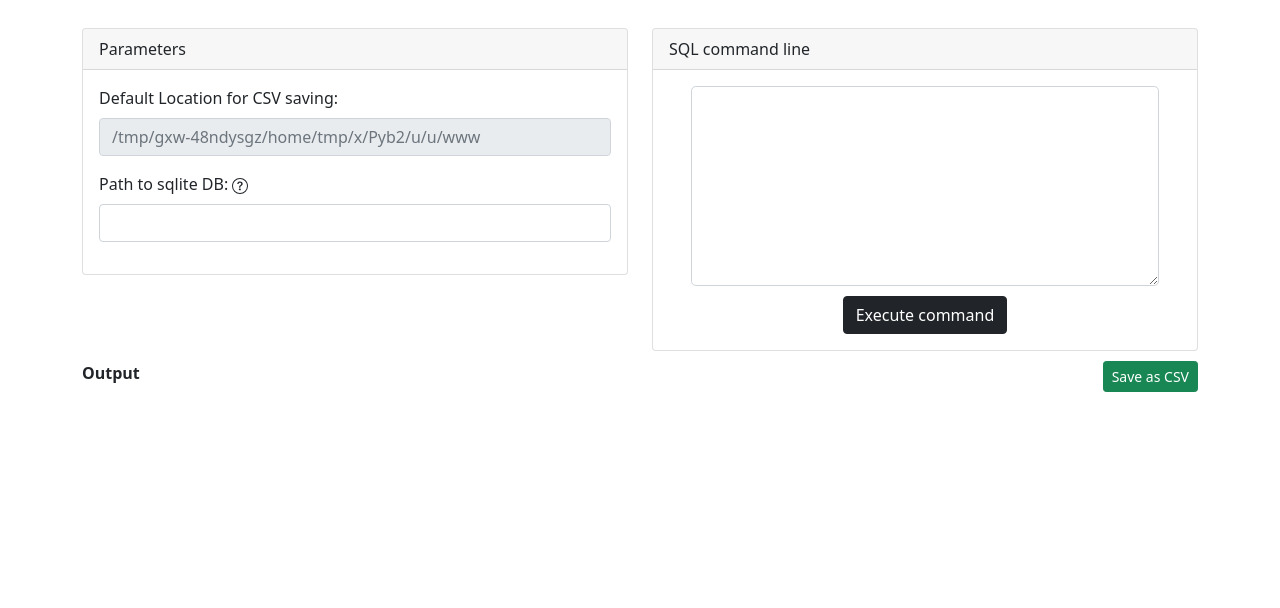
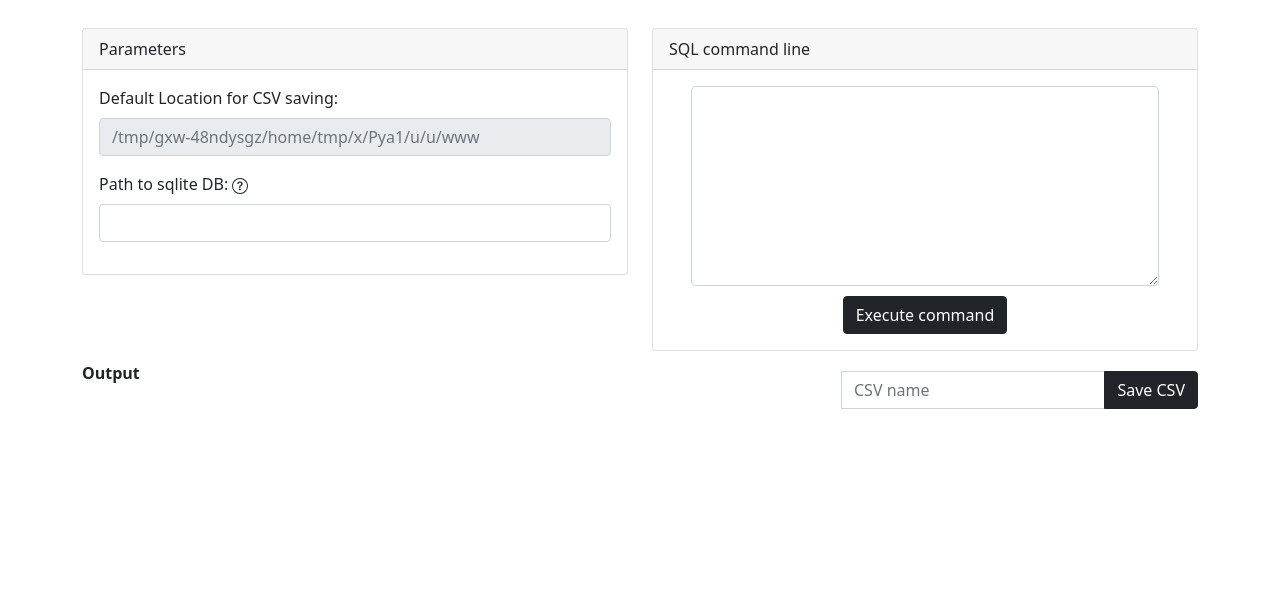
Before and after one commit to alexnesov/Flask-HTML-api-to-sqlite, a Flask app: page / in a window 1280 px wide. Shown: the part 72-680 px from the top of the page. Before the commit the page ends 464 px from the top, so only its background shows below. Run offline with Flask 2, Linux system fonts and the light colour scheme; some libraries are stand-ins or nearby versions.

Commit message:
csv name

```diff
--- a/app.py
+++ b/app.py
@@ -40,7 +40,7 @@
     return nRows
 
 
-def toCSVinChunks(dbpath, SQL_COMMAND):
+def toCSVinChunks(dbpath, SQL_COMMAND, CSVname):
     """
     Parameters
     ----------
@@ -52,7 +52,8 @@
     -------
     None.
     """
-    fileNameforSave = "sqliteoutput"
+    if CSVname == "":
+        CSVname = "sqloutput"
 
     conn = sqlite3.connect(f'{dbpath}')
     dbCursor = conn.cursor()
@@ -73,17 +74,18 @@
 
                 print("Converting result to df")
                 df_result = pd.DataFrame(result, columns=colNames)
-                if init==True:
+                if init == True:
                     print("Saving as CSV. . .")
                     print(df_result)
-                    df_result.to_csv(f'{currentWD}/{fileNameforSave}.csv', index=False)
+                    df_result.to_csv(
+                        f'{currentWD}/{CSVname}.csv', index=False)
                     init = False
                 else:
                     print("Saving as CSV. . .")
-                    df_result.to_csv(f'{currentWD}/{fileNameforSave}.csv', mode='a', header=False,
-                              index=False)
+                    df_result.to_csv(f'{currentWD}/{CSVname}.csv', mode='a', header=False,
+                                     index=False)
 
-                del df_result # liberating memory because of potentially big data
+                del df_result  # liberating memory because of potentially big data
                 result = dbCursor.fetchmany(chunk_size)
         else:
             print("Number exceeds reasonnable capacity for a CSV format (>600000 rows). Please refine the query (group the data or aggregate it) \
@@ -94,9 +96,6 @@
 
     conn.commit()
     conn.close()
-
-
-
 
 
 def readSqlite(dbpath, SQL_COMMAND):
@@ -124,7 +123,6 @@
     # Getting the name of the table in the query, to be able to place it in
     # the coming select count(*) n rows
 
-
     nRows = getNRows(dbCursor, SQL_COMMAND)
     print("nRows: ", nRows)
 
@@ -137,14 +135,10 @@
 
     colNames = list(map(lambda x: x[0], dbCursor.description))
 
-
     conn.commit()
     conn.close()
 
     return sql_output, colNames
-
-
-
 
 
 @app.route('/')
@@ -236,19 +230,19 @@
                                **std_args)
 
 
-@app.route('/executed')
+@app.route('/csv', methods=['POST'])
 def generateCSV():
 
+    CSVname_user = request.form.get('CSVname_user')
+    print('------------')
+    print(CSVname_user)
     std_args, df = STD_FUNC_TRUE(dbpath=DB_USER_INPUT)
-    toCSVinChunks(DB_USER_INPUT, SQL_COMMAND)
-
+    toCSVinChunks(DB_USER_INPUT, SQL_COMMAND, CSVname=CSVname_user)
 
     return render_template('mainpage.html',
                            SQL_COMMAND=SQL_COMMAND,
                            **std_args)
 
 
-
-
 if __name__ == '__main__':
     app.run(debug=True)
--- a/templates/mainpage.html
+++ b/templates/mainpage.html
@@ -55,14 +55,19 @@
                 </svg>
                 <div class="mb-3">
                   <input class="form-control" name="dbPathForm" id="dbPathForm" placeholder="{{ DB_USER_INPUT }}">
-                    </div> <!--mb3-->
+                </div>
+                <!--mb3-->
 
-            </div>  <!--row -->
-          </div> <!--card body-->
+            </div>
+            <!--row -->
+          </div>
+          <!--card body-->
 
-        </div> <!--card-->
+        </div>
+        <!--card-->
 
-      </div> <!--col left-->
+      </div>
+      <!--col left-->
 
       <div class="col-sm">
 
@@ -86,23 +91,51 @@
 
             </form>
 
-          </div> <!--sql container with command-->
-        </div> <!--card right-->
-      </div> <!--col right-->
+          </div>
+          <!--sql container with command-->
+        </div>
+        <!--card right-->
+      </div>
+      <!--col right-->
 
 
-    </div>  <!--row-->
+    </div>
+    <!--row-->
   </div> <!-- first container end-->
 
   </div>
 
   <div class="container" id="Save">
 
+    <div class="row">
+      <div class="col-sm">
+
         <p class=" alignleft" id="sql_title">Output</p>
+      </div>
+      <div class="col-sm">
+      </div>
+      <div class="col-sm">
+
         <p class="alignright">
-        <a href="{{ url_for('generateCSV')}}" input class="btn btn-success btn-sm mr-2 mb-2" id="getcsv">Save as CSV</a>
+
+
+        <form action="{{ url_for('generateCSV') }}" method="POST">
+
+
+          <div class="input-group mb-3" id="Save">
+            <label class="form-label"></label>
+            <input class="form-control" name="CSVname_user" id="CSVname_user" placeholder="CSV name">
+            <button class="btn btn-dark" type="submit">Save CSV</button>
+          </div>
+        </form>
+
         </p>
       </div>
+
+    </div>
+
+  </div> <!-- container Save-->
+
   <div style="clear: both;"></div>
 
 
@@ -124,7 +157,8 @@
         {% endfor %}
 
       </table>
-    </div> <!--scrollbar-->
+    </div>
+    <!--scrollbar-->
   </div>
 
   <script src="https://code.jquery.com/jquery-3.3.1.slim.min.js"
```
Lines whose indentation alone changed are shown as unchanged.
